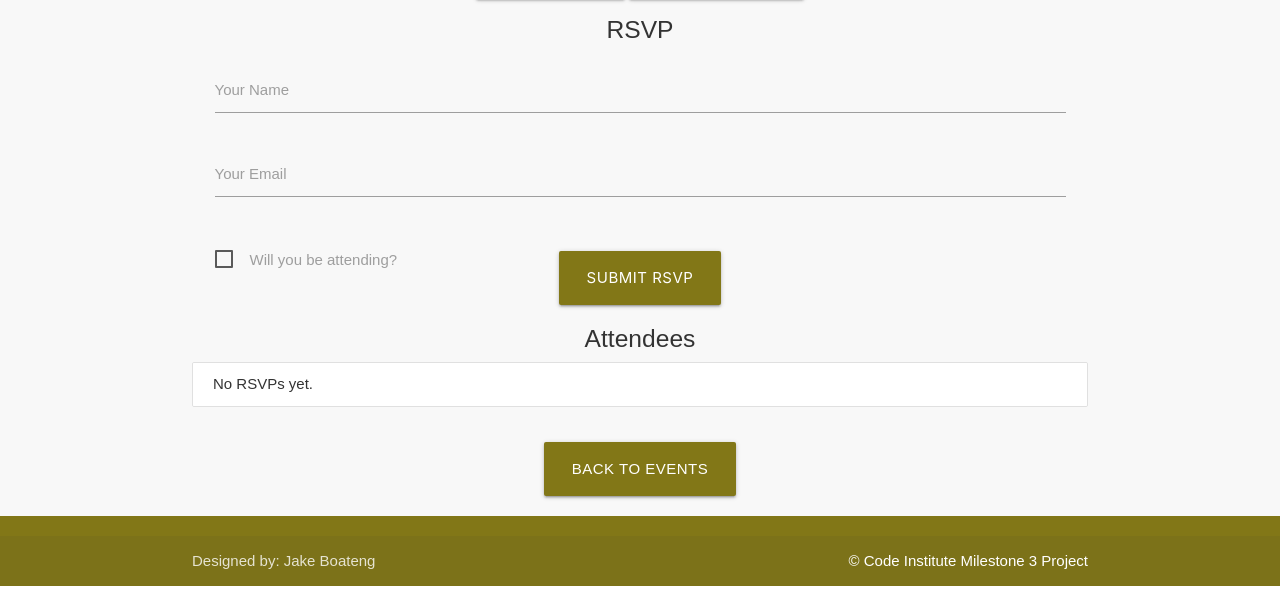
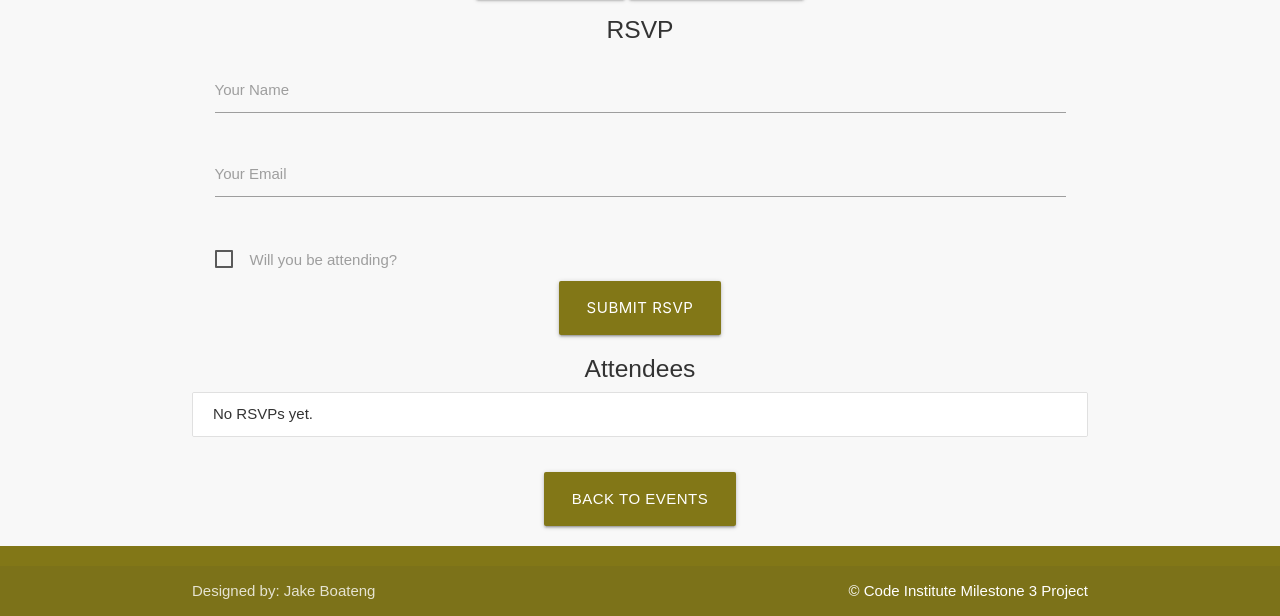
Before and after one commit to boatesj/eventflow, a Flask app: template eventflow/templates/event_detail.html in a window 1280 px wide. Shown: the part 333-949 px from the top of the page. Before the commit the page ends 919 px from the top, so only its background shows below. Run offline with Flask 3, Linux system fonts and the light colour scheme; the template is opened without the code that fills it, so the values that code supplies are empty.

Commit message:
Updatedevent_detail.html

```diff
--- a/eventflow/templates/event_detail.html
+++ b/eventflow/templates/event_detail.html
@@ -49,7 +49,7 @@
                 </label>
             </div>
             <div class="col s12 center-align">
-                <button type="submit" class="btn-large lime darken-4">Submit RSVP</button>
+                <button type="submit" class="btn-large lime darken-4" style="margin-top: 30px">Submit RSVP</button>
             </div>
         </form>
     </div>
```
